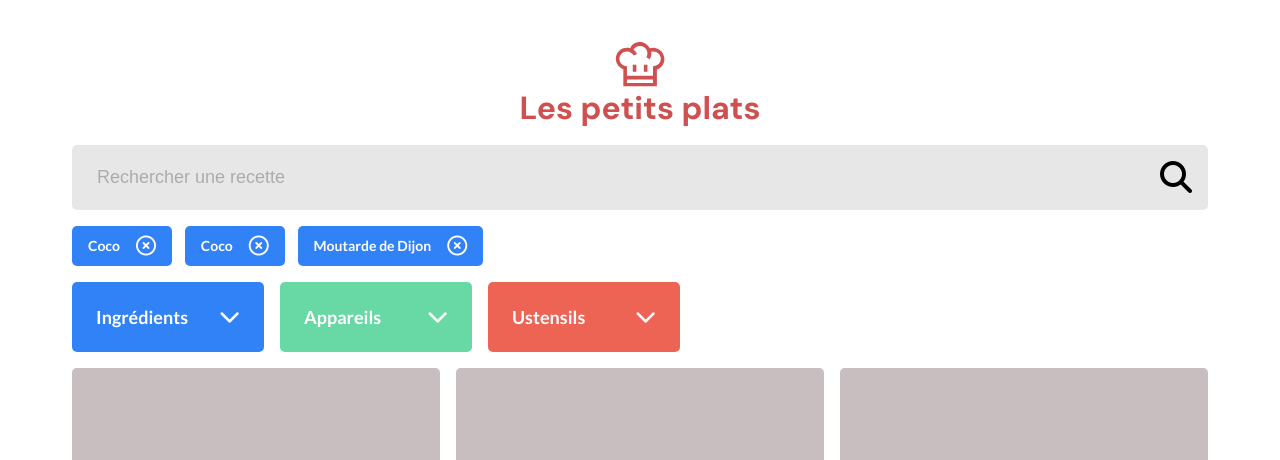
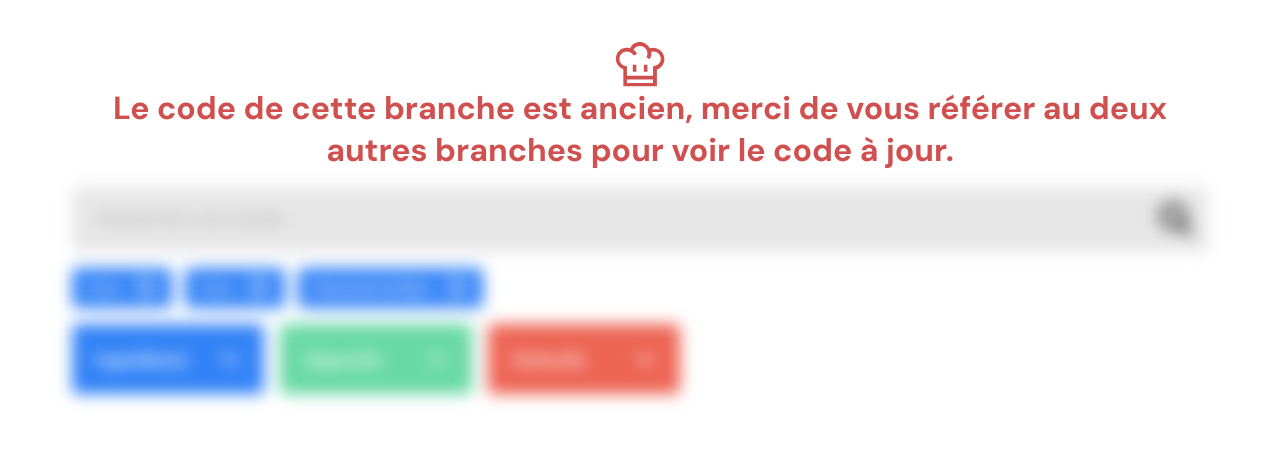
Before and after one commit to Jean-Baradat/OC-p7-lespetitsplats-05-2023, a website with bundled scripts: page public/index.html in a window 1280 px wide. Shown: the top 460 px of the page. Built offline with nearby package versions, Linux system fonts and the light colour scheme.

Commit message:
add message for this branch

```diff
--- a/public/assets/sass/pages/_home.scss
+++ b/public/assets/sass/pages/_home.scss
@@ -6,6 +6,10 @@
         grid-template-columns: repeat(3, 1fr);
         grid-template-rows: auto;
         gap: 1rem;
+    }
+
+    .hidden-content {
+        filter: blur(8px);
     }
 
     @include media-max ($mdBreakpoint) {
--- a/public/index.html
+++ b/public/index.html
@@ -13,10 +13,10 @@
 
 <body class="home">
     <header class="main-header">
-        <h1>Les petits plats</h1>
+        <h1>Le code de cette branche est ancien, merci de vous référer au deux autres branches pour voir le code à jour.</h1>
         <img src="./assets/img/icon/favicon.svg" alt="Logo les petits plats" class="logo">
     </header>
-    <main>
+    <main class="hidden-content">
         <section class="search-area">
 
             <!-- search bar -->
```
Also changed, not shown: public/assets/css/style.css, public/assets/css/style.min.css, 2 other files.
